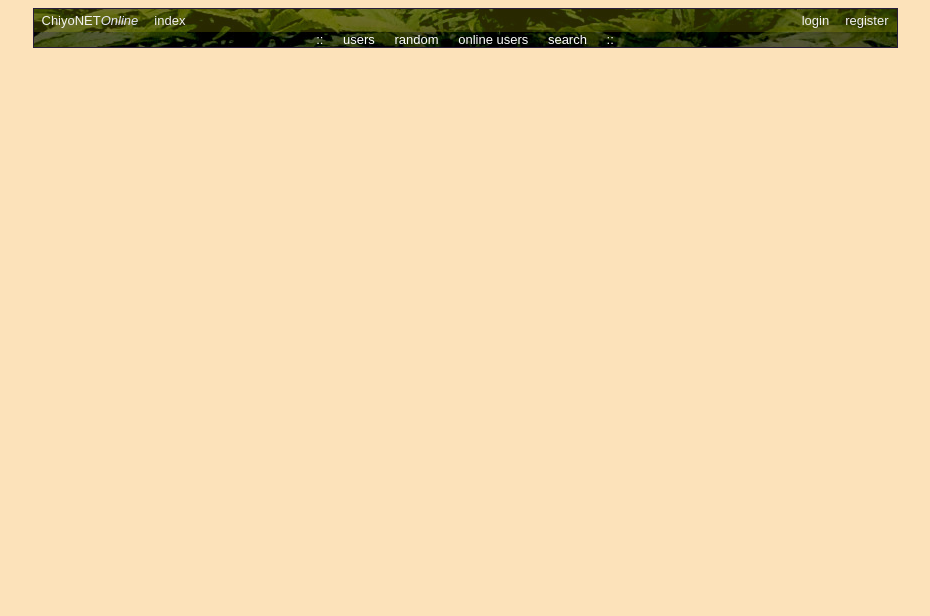
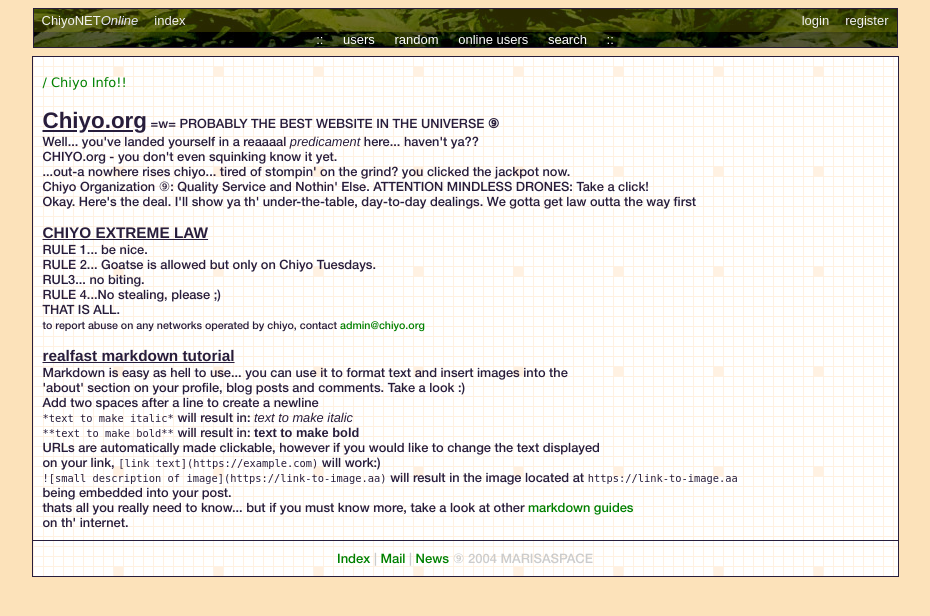
Before and after one commit to u1trav101/u1traspace, a Flask app: template templates/faq.html in a window 1280 px wide. Shown: the top 616 px of the page, without its empty margins (175-1105 px from the left). Run offline with Flask 3, Linux system fonts and the light colour scheme; the template is opened without the code that fills it: most values are stand-ins (such as "Sample title", 1, 10 or a date in 2020); form fields are guessed from the names that the template uses; data that the repository does not hold is empty; parts of the project's set-up code (start-up, migrations or seed data) failed here and were passed over; some libraries are stand-ins or nearby versions.

Commit message:
updated templates and css

```diff
--- /dev/null
+++ b/static/css/faq.css
@@ -0,0 +1,8 @@
+#content {
+    border: none;
+    margin: 0;
+}
+
+.chiyoTitle {
+    display:contents;
+}
--- a/templates/classic/navigation.htm
+++ b/templates/classic/navigation.htm
@@ -11,8 +11,10 @@
 						<span style="font-size:12"><a style="color: #ffffff"
 								href="/id/{{session.get('user_id')}}">profile</a></span></font>
 					<font size="-1" face="Comic Sans MS" color="#ffffff">
-						<span style="font-size:12"><a style="color: #ffffff"
-								href="/msg">messages</a></span></font>
+						<span style="font-size:12"><a style="color: #ffffff" href="/msg">messages</a></span></font>
+					<font size="-1" face="Comic Sans MS" color="#ffffff">
+						<span style="font-size:12"><a style="color: #ffffff" href="/id/{{session.get('user_id')}}/friends">friends</a></span></font>
+
 
 					{%else%}
 					<font size="-1" face="Comic Sans MS" color="#ffffff">
--- a/templates/faq.html
+++ b/templates/faq.html
@@ -1,5 +1,64 @@
 {% extends "base.html" %}
 {% block head %}
+<link rel="stylesheet" href="{{cdn_uri}}/static/css/faq.css">
+
 {% endblock %}
 {% block body %}
+<div id="container">
+    <div id="breadCrumb">
+        <p> / <a href="#">Chiyo Info!!</a>
+        </p>
+    </div>
+
+        <div id="content">
+            <div class="mainContent">
+                    <h3 class="chiyoTitle"><u>Chiyo.org</u></h3> =w= PROBABLY THE BEST WEBSITE IN THE UNIVERSE <b>⑨</b>
+                    <br>
+                    <span>
+                        Well... you've landed yourself in a reaaaal <i>predicament</i> here... haven't ya??<br>
+                        CHIYO.org - you don't even squinking know it yet.<br>
+                        ...out-a nowhere rises chiyo... tired of stompin' on the grind? you clicked the jackpot now.<br>
+                        Chiyo Organization ⑨: Quality Service and Nothin' Else. ATTENTION MINDLESS DRONES: Take a click!<br>
+                        Okay. Here's the deal. I'll show ya th' under-the-table, day-to-day dealings. We gotta get law outta the way first<br>
+                    </span><br>
+                    <h1><u>CHIYO EXTREME LAW</u></h1>
+                    <span>
+                        RULE 1... be nice.<br>
+                        RULE 2...  Goatse is allowed but only on Chiyo Tuesdays.<br>
+                        RUL3... no biting.<br>
+                        RULE 4...No stealing, please ;)<br>
+                        THAT IS ALL.<br>
+                        <small>to report abuse on any networks operated by chiyo, contact <a href="mailto:admin@chiyo.org">admin@chiyo.org</a></small><br>
+                    </span><br>
+                    <h1><u>realfast markdown tutorial</u></h1>
+                    <span>
+                        Markdown is easy as hell to use... you can use it to format text and insert images into the<br>
+                        'about' section on your profile, blog posts and comments. Take a look :)<br>
+                        Add two spaces after a line to create a newline<br>
+                        <code>*text to make italic*</code> will result in: <i>text to make italic</i><br>
+                        <code>**text to make bold**</code> will result in: <b>text to make bold</b><br>
+                        URLs are automatically made clickable, however if you would like to change the text displayed<br>
+                        on your link, <code>[link text](https://example.com)</code> will work:)<br>
+                        <code>![small description of image](https://link-to-image.aa)</code> will result in the image located at <code>https://link-to-image.aa</code><br>
+                        being embedded into your post.<br>
+                        thats all you really need to know... but if you must know more, take a look at other <a href="https://www.markdownguide.org/cheat-sheet/">markdown guides</a><br>
+                        on th' internet.
+                    </span>
+
+
+
+            </div>
+
+        </div>
+        <div id="siteInfo">
+            <a href="/">Index</a> | <a href="mailto:admin@chiyo.org">Mail</a> | <a href="/news">News</a> ⑨ 2004
+            MARISASPACE
+        </div>
+</div>
+
+<br>
+</body>
+
+</html>
+
 {% endblock %}
--- a/templates/news.html
+++ b/templates/news.html
@@ -1,6 +1,6 @@
 {% extends "base.html" %}
 {% block head %}
-<link rel="stylesheet" href="/static/css/news.css">
+<link rel="stylesheet" href="{{cdn_uri}}/static/css/news.css">
 
 {% endblock %}
 {% block body %}
--- a/templates/register.html
+++ b/templates/register.html
@@ -32,7 +32,7 @@
                                     <input type="hidden" name="captcha-hash" value="{{captcha['hash']}}">
                                     {{ form.submit() }}
                                 </form>
-                                ⑨ please read chiyo <a href="#">rules</a> before registering.
+                                ⑨ please read chiyo <a href="/faq">rules</a> before registering.
                                 <br>⑨ usernames are not unique, you will be assigned a numeric id which you can
                                 login with :)
                                 <br> ⑨ have a chiyo day
```
